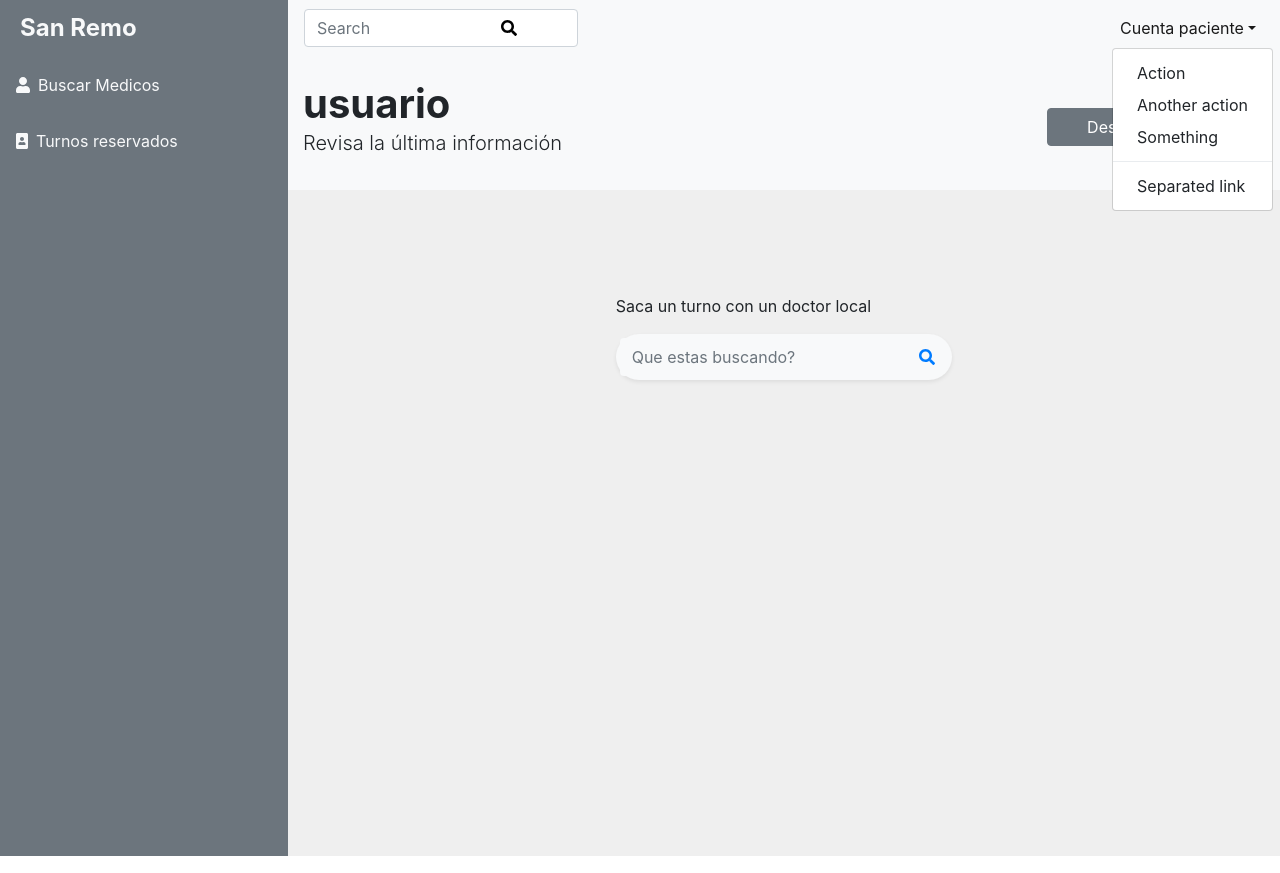
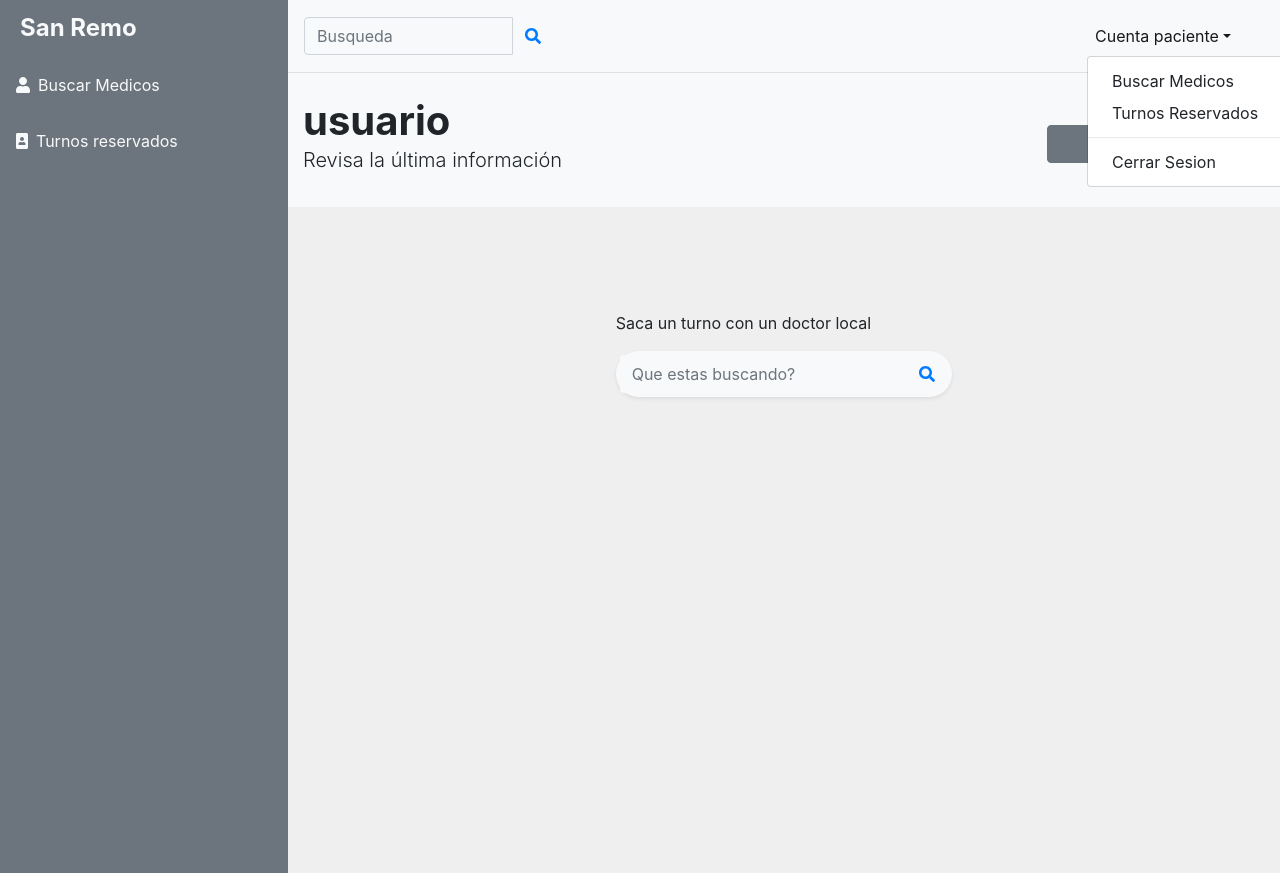
Before and after one commit to facc77/proyecto-rollingReact, a React (Create React App) app: page /inicioPaciente in a window 1280 px wide. Both pictures are taken after a click on the button "Cuenta paciente". Built offline with nearby package versions, Linux system fonts and the light colour scheme.

Commit message:
fixing css issues in navbar

```diff
--- a/src/css/inicioPaciente.css
+++ b/src/css/inicioPaciente.css
@@ -53,6 +53,14 @@ body {
 
 .searchIcon {
   color: black;
+}
+
+.searchContainer {
+  width: 250px;
+}
+
+.pacienteDropdown {
+  margin-right: 25px;
 }
 
 /* .inicioPaciente {
--- a/src/pages/InicioPaciente.jsx
+++ b/src/pages/InicioPaciente.jsx
@@ -9,7 +9,7 @@ import Form from "react-bootstrap/Form";
 import FormControl from "react-bootstrap/FormControl";
 import Buscador from "../components/Buscador.jsx";
 
-export default function PruebaPacientes() {
+export default function InicioPaciente() {
   return (
     <div className="inicioPaciente">
       <div className="d-flex" id="content-wrapper">
@@ -103,32 +103,56 @@ export default function PruebaPacientes() {
               </div>
             </div>
           </nav> */}
-          <Navbar bg="light" expand="lg">
+          <Navbar bg="light" expand="lg" className="border-bottom py-3">
             <Navbar.Toggle aria-controls="basic-navbar-nav" />
             <Navbar.Collapse id="basic-navbar-nav">
-              <Form inline>
+              {/* <Form inline>
                 <FormControl
                   type="text"
                   placeholder="Search"
                   className="mr-sm-2"
                 />
-                <button className="btn position-absolute searchButton">
-                  <FontAwesomeIcon icon="search" className=" searchIcon" />
-                </button>
-              </Form>
+                <div className="input-group-append">
+                  <button className="btn searchButton">
+                    <FontAwesomeIcon icon="search" className=" searchIcon" />
+                  </button>
+                </div>
+              </Form> */}
+              <div className="searchContainer">
+                {" "}
+                <div className="input-group">
+                  <input
+                    type="search"
+                    placeholder="Busqueda"
+                    aria-describedby="button-addon1"
+                    className="form-control bg-light busquedaPlaceholder"
+                  />
+                  <div className="input-group-append">
+                    <button
+                      id="button-addon1"
+                      type="submit"
+                      className="btn btn-link text-primary"
+                    >
+                      <FontAwesomeIcon icon="search" />
+                    </button>
+                  </div>
+                </div>
+              </div>
+
               <Nav className="ml-auto">
-                <NavDropdown title="Cuenta paciente" id="basic-nav-dropdown">
-                  <NavDropdown.Item href="#action/3.1">Action</NavDropdown.Item>
-                  <NavDropdown.Item href="#action/3.2">
-                    Another action
+                <NavDropdown
+                  title="Cuenta paciente"
+                  id="basic-nav-dropdown"
+                  className="pacienteDropdown"
+                >
+                  <NavDropdown.Item href="/inicioPaciente">
+                    Buscar Medicos
                   </NavDropdown.Item>
-                  <NavDropdown.Item href="#action/3.3">
-                    Something
+                  <NavDropdown.Item href="/turnosReservados">
+                    Turnos Reservados
                   </NavDropdown.Item>
                   <NavDropdown.Divider />
-                  <NavDropdown.Item href="#action/3.4">
-                    Separated link
-                  </NavDropdown.Item>
+                  <NavDropdown.Item href="/">Cerrar Sesion </NavDropdown.Item>
                 </NavDropdown>
               </Nav>
             </Navbar.Collapse>
```
